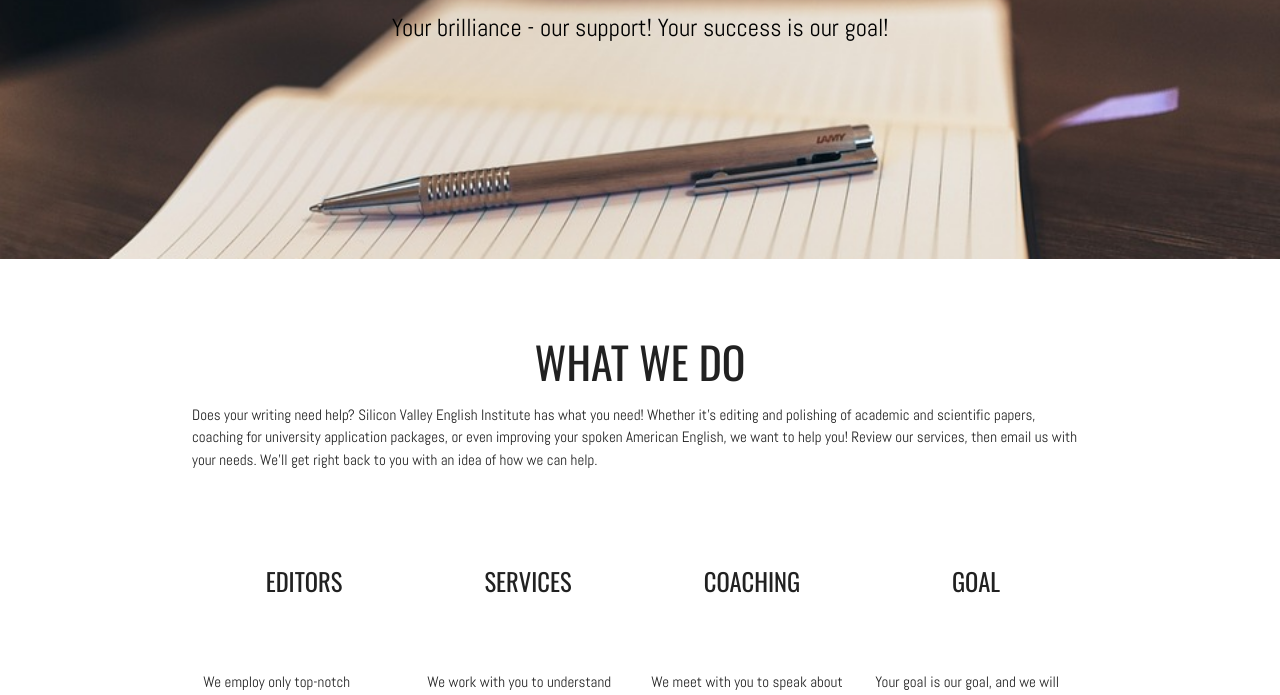
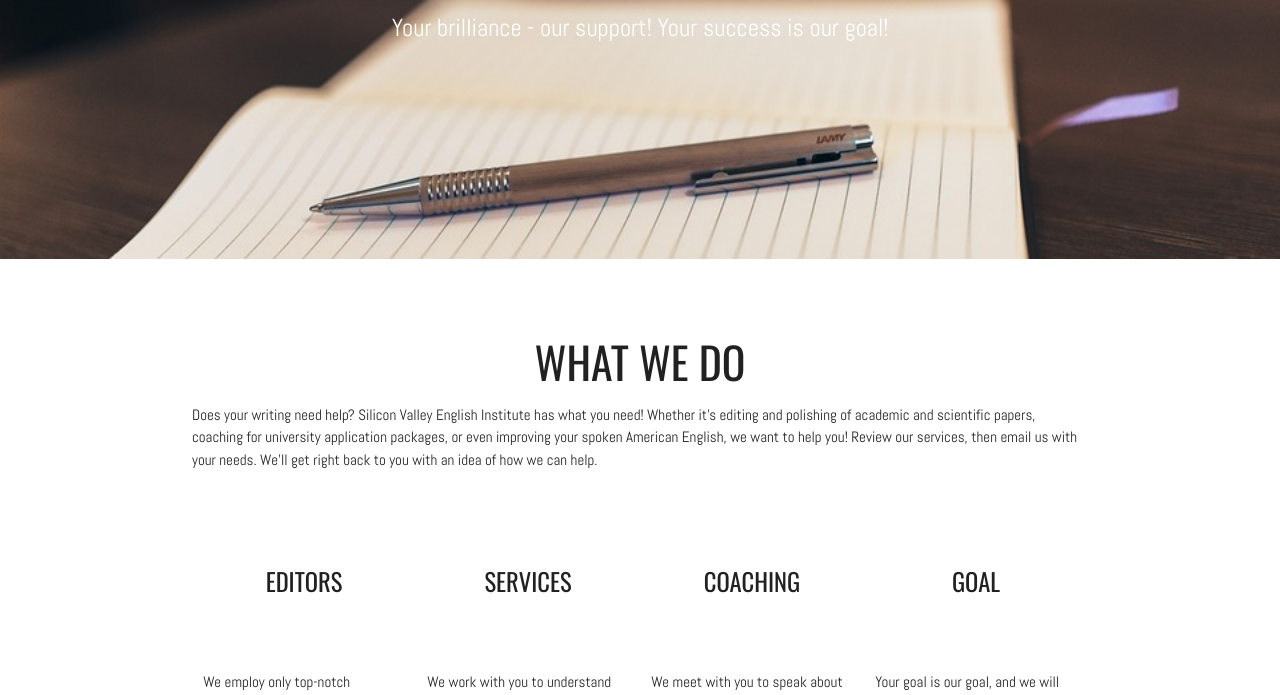
Before and after one commit to PhdDone/svenglish, a plain HTML site: page index.html in a window 1280 px wide. Shown: the part 405-1100 px from the top of the page. Drawn offline with nearby package versions, Linux system fonts and the light colour scheme.

Commit message:
white subtitle text

```diff
--- a/index.html
+++ b/index.html
@@ -49,7 +49,7 @@
             <div class="container-content">
                 <div class="row center">
                     <h1 class="center orange-text">Making Your English Writing The Best It Can Be!</h1>
-                    <h5 class="black-text text-lighten-3">Your brilliance - our support! Your success is our
+                    <h5 class="white-text text-lighten-3">Your brilliance - our support! Your success is our
                         goal!</h5>
                 </div>
             </div>
```
